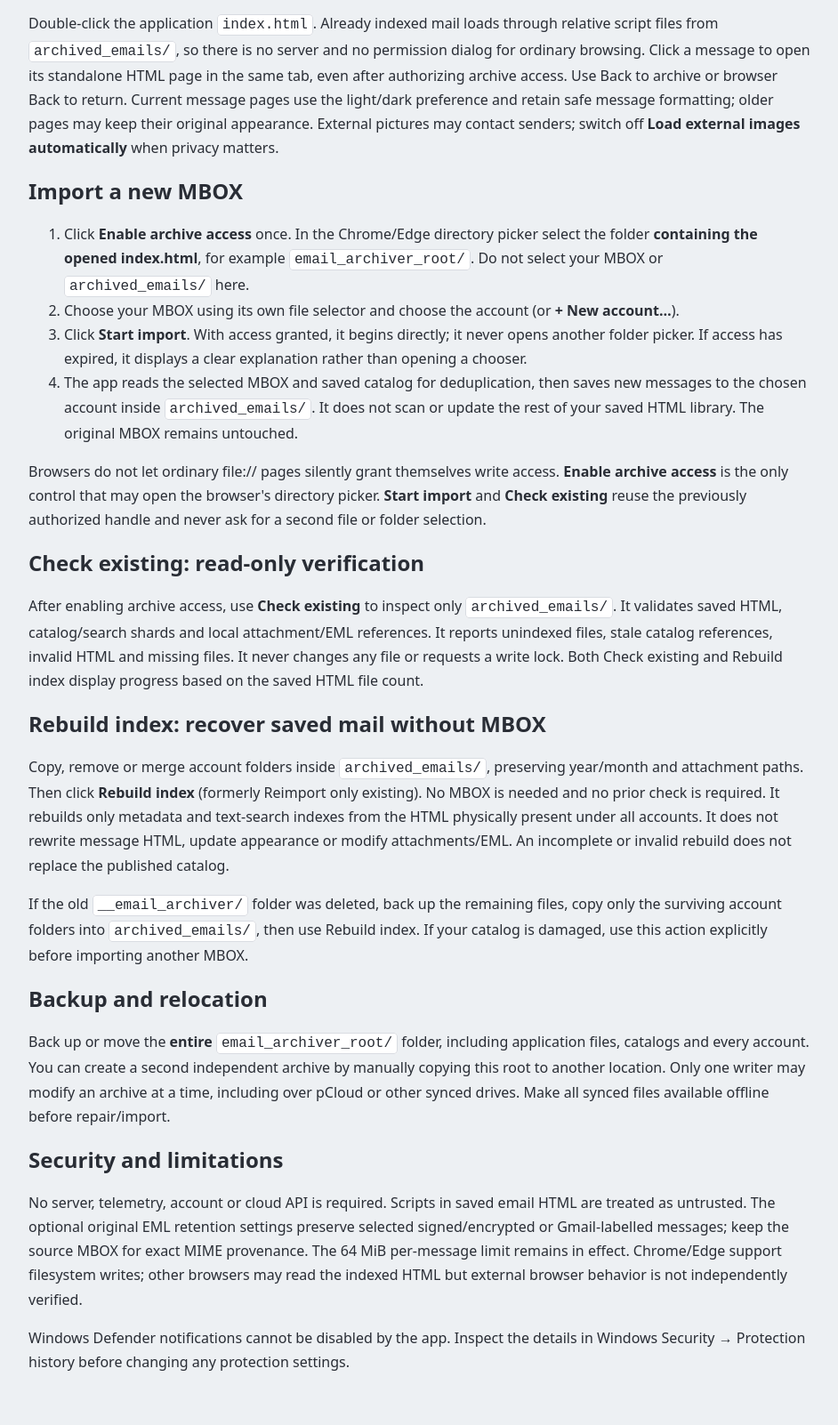
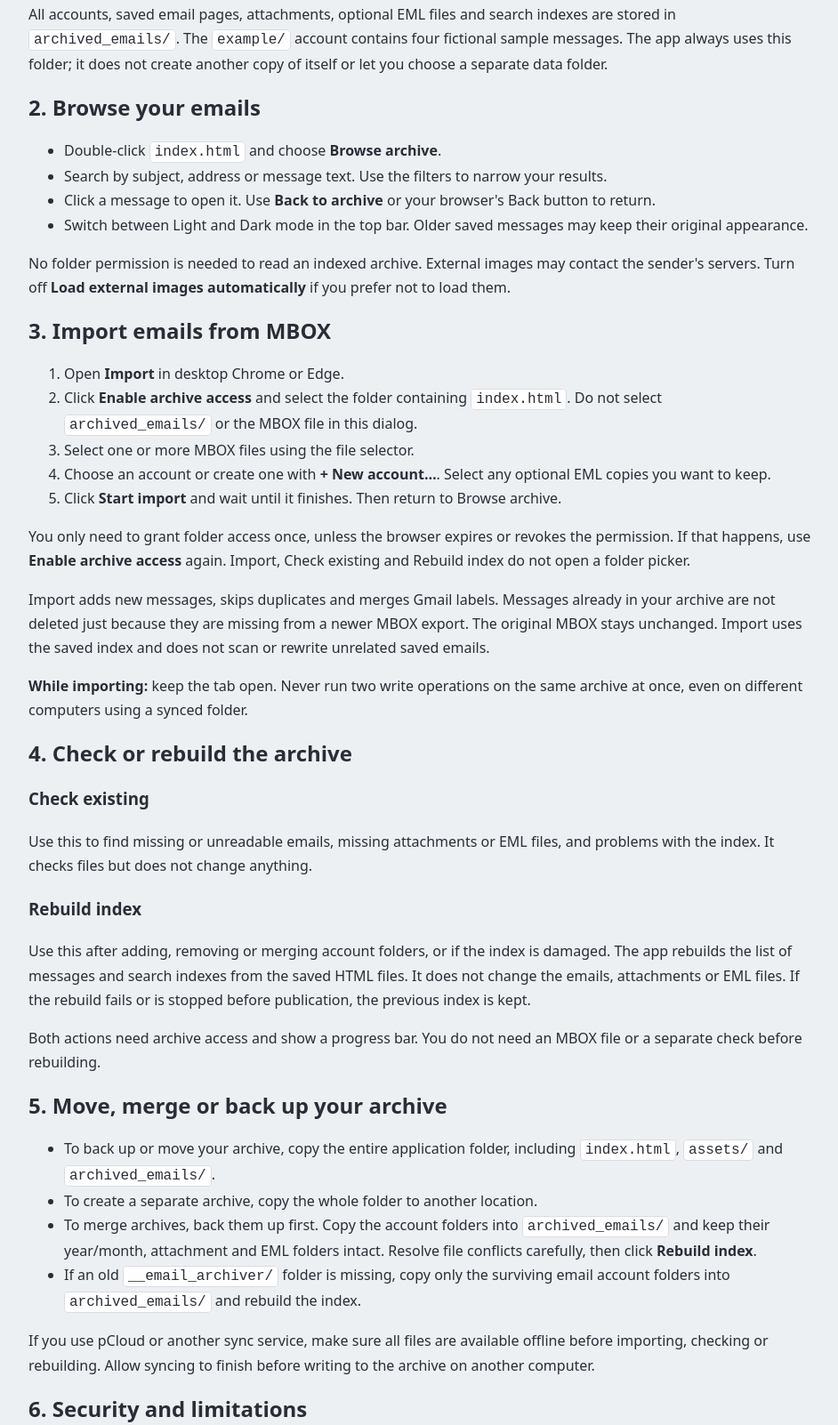
Before and after one commit to nibage/freedom_email_archiver, a plain HTML site: page GUIDE.html in a window 1280 px wide. Shown: the part 695-2297 px from the top of the page at 89% size, without its empty margins (168-1110 px from the left). Drawn offline with Linux system fonts and the light colour scheme.

Commit message:
Move portable archive instructions to a simpler user guide

```diff
--- a/GUIDE.html
+++ b/GUIDE.html
@@ -1,33 +1,67 @@
 <!doctype html><html lang="en"><head><meta charset="utf-8"><meta name="viewport" content="width=device-width"><meta http-equiv="Content-Security-Policy" content="default-src 'none'; script-src 'self' file:; style-src 'unsafe-inline'; img-src 'self' file:"><title>Email Archive guide</title><link id="appFavicon" rel="icon" type="image/svg+xml" href="assets/favicon-light.svg"><script src="assets/theme.js"></script><script defer src="assets/guide.js"></script><style>:root{color-scheme:light;--paper:#edf0f3;--ink:#292d35;--surface:#fff;--line:#d9dce2;--accent:#6c2943;--hover:#f8edef}html[data-theme="dark"]{color-scheme:dark;--paper:#0e1014;--ink:#f0f2f6;--surface:#1d2129;--line:#343b46;--accent:#f5a623;--hover:#2c323d}body{font:16px/1.7 system-ui,sans-serif;max-width:880px;margin:40px auto;padding:0 24px;color:var(--ink);background:var(--paper)}h1,h2{line-height:1.25}code{background:var(--surface);border:1px solid var(--line);border-radius:4px;padding:2px 5px}a{color:var(--accent)}.guide-actions{display:flex;align-items:center;justify-content:space-between;gap:20px}.theme-toggle{padding:7px 13px;border-radius:999px;border:1px solid var(--line);background:var(--surface);color:var(--ink);cursor:pointer;font:13px system-ui,sans-serif}.theme-toggle:hover{background:var(--hover)}.theme-toggle [data-theme-icon]{margin-right:5px}a:focus-visible,button:focus-visible{outline:2px solid var(--accent);outline-offset:3px}</style></head>
 <body><div class="guide-actions"><a id="guideBack" href="index.html">← Email Archive</a><button id="themeToggle" class="theme-toggle" type="button" aria-label="Switch to dark mode" aria-pressed="false"><span data-theme-icon aria-hidden="true">☾</span><span data-theme-label>Dark mode</span></button></div>
-<h1>Freedom Email Archiver — Offline Guide</h1>
-<p>The archive is one portable folder. Its <code>index.html</code> and <code>assets/</code> sit beside <code>archived_emails/</code>. All accounts, saved HTML messages, attachments and indexes belong inside <code>archived_emails/</code>. No separate data folder is selectable and the application never copies itself.</p>
-<h2>Folder structure</h2>
+<h1>Freedom Email Archiver — User Guide</h1>
+<p>Keep your emails on your own computer, browse them offline and move your archive whenever you need to. No account, server or internet connection is required.</p>
+
+<h2>1. One portable archive</h2>
+<p>The application and your emails stay together in one folder. Open <code>index.html</code> to use the archive. Keep the <code>assets/</code> and <code>archived_emails/</code> folders beside it.</p>
 <pre>email_archiver_root/
   index.html
   GUIDE.html
   assets/
   archived_emails/
     catalog/
-    example/  (four fictional sample emails)
+    example/
     personal/
       catalog/
       2025/2025-01/email-....html
       2025/2025-01/attachments/
     work/</pre>
-<h2>Read without permission</h2>
-<p>Double-click the application <code>index.html</code>. Already indexed mail loads through relative script files from <code>archived_emails/</code>, so there is no server and no permission dialog for ordinary browsing. Click a message to open its standalone HTML page in the same tab, even after authorizing archive access. Use Back to archive or browser Back to return. Current message pages use the light/dark preference and retain safe message formatting; older pages may keep their original appearance. External pictures may contact senders; switch off <strong>Load external images automatically</strong> when privacy matters.</p>
-<h2>Import a new MBOX</h2>
-<ol><li>Click <strong>Enable archive access</strong> once. In the Chrome/Edge directory picker select the folder <strong>containing the opened index.html</strong>, for example <code>email_archiver_root/</code>. Do not select your MBOX or <code>archived_emails/</code> here.</li><li>Choose your MBOX using its own file selector and choose the account (or <strong>+ New account…</strong>).</li><li>Click <strong>Start import</strong>. With access granted, it begins directly; it never opens another folder picker. If access has expired, it displays a clear explanation rather than opening a chooser.</li><li>The app reads the selected MBOX and saved catalog for deduplication, then saves new messages to the chosen account inside <code>archived_emails/</code>. It does not scan or update the rest of your saved HTML library. The original MBOX remains untouched.</li></ol>
-<p>Browsers do not let ordinary file:// pages silently grant themselves write access. <strong>Enable archive access</strong> is the only control that may open the browser's directory picker. <strong>Start import</strong> and <strong>Check existing</strong> reuse the previously authorized handle and never ask for a second file or folder selection.</p>
-<h2>Check existing: read-only verification</h2>
-<p>After enabling archive access, use <strong>Check existing</strong> to inspect only <code>archived_emails/</code>. It validates saved HTML, catalog/search shards and local attachment/EML references. It reports unindexed files, stale catalog references, invalid HTML and missing files. It never changes any file or requests a write lock. Both Check existing and Rebuild index display progress based on the saved HTML file count.</p>
-<h2>Rebuild index: recover saved mail without MBOX</h2>
-<p>Copy, remove or merge account folders inside <code>archived_emails/</code>, preserving year/month and attachment paths. Then click <strong>Rebuild index</strong> (formerly Reimport only existing). No MBOX is needed and no prior check is required. It rebuilds only metadata and text-search indexes from the HTML physically present under all accounts. It does not rewrite message HTML, update appearance or modify attachments/EML. An incomplete or invalid rebuild does not replace the published catalog.</p>
-<p>If the old <code>__email_archiver/</code> folder was deleted, back up the remaining files, copy only the surviving account folders into <code>archived_emails/</code>, then use Rebuild index. If your catalog is damaged, use this action explicitly before importing another MBOX.</p>
-<h2>Backup and relocation</h2>
-<p>Back up or move the <strong>entire</strong> <code>email_archiver_root/</code> folder, including application files, catalogs and every account. You can create a second independent archive by manually copying this root to another location. Only one writer may modify an archive at a time, including over pCloud or other synced drives. Make all synced files available offline before repair/import.</p>
-<h2>Security and limitations</h2>
-<p>No server, telemetry, account or cloud API is required. Scripts in saved email HTML are treated as untrusted. The optional original EML retention settings preserve selected signed/encrypted or Gmail-labelled messages; keep the source MBOX for exact MIME provenance. The 64 MiB per-message limit remains in effect. Chrome/Edge support filesystem writes; other browsers may read the indexed HTML but external browser behavior is not independently verified.</p>
-<p>Windows Defender notifications cannot be disabled by the app. Inspect the details in Windows Security → Protection history before changing any protection settings.</p>
+<p>All accounts, saved email pages, attachments, optional EML files and search indexes are stored in <code>archived_emails/</code>. The <code>example/</code> account contains four fictional sample messages. The app always uses this folder; it does not create another copy of itself or let you choose a separate data folder.</p>
+
+<h2>2. Browse your emails</h2>
+<ul>
+<li>Double-click <code>index.html</code> and choose <strong>Browse archive</strong>.</li>
+<li>Search by subject, address or message text. Use the filters to narrow your results.</li>
+<li>Click a message to open it. Use <strong>Back to archive</strong> or your browser's Back button to return.</li>
+<li>Switch between Light and Dark mode in the top bar. Older saved messages may keep their original appearance.</li>
+</ul>
+<p>No folder permission is needed to read an indexed archive. External images may contact the sender's servers. Turn off <strong>Load external images automatically</strong> if you prefer not to load them.</p>
+
+<h2>3. Import emails from MBOX</h2>
+<ol>
+<li>Open <strong>Import</strong> in desktop Chrome or Edge.</li>
+<li>Click <strong>Enable archive access</strong> and select the folder containing <code>index.html</code>. Do not select <code>archived_emails/</code> or the MBOX file in this dialog.</li>
+<li>Select one or more MBOX files using the file selector.</li>
+<li>Choose an account or create one with <strong>+ New account…</strong>. Select any optional EML copies you want to keep.</li>
+<li>Click <strong>Start import</strong> and wait until it finishes. Then return to Browse archive.</li>
+</ol>
+<p>You only need to grant folder access once, unless the browser expires or revokes the permission. If that happens, use <strong>Enable archive access</strong> again. Import, Check existing and Rebuild index do not open a folder picker.</p>
+<p>Import adds new messages, skips duplicates and merges Gmail labels. Messages already in your archive are not deleted just because they are missing from a newer MBOX export. The original MBOX stays unchanged. Import uses the saved index and does not scan or rewrite unrelated saved emails.</p>
+<p><strong>While importing:</strong> keep the tab open. Never run two write operations on the same archive at once, even on different computers using a synced folder.</p>
+
+<h2>4. Check or rebuild the archive</h2>
+<h3>Check existing</h3>
+<p>Use this to find missing or unreadable emails, missing attachments or EML files, and problems with the index. It checks files but does not change anything.</p>
+<h3>Rebuild index</h3>
+<p>Use this after adding, removing or merging account folders, or if the index is damaged. The app rebuilds the list of messages and search indexes from the saved HTML files. It does not change the emails, attachments or EML files. If the rebuild fails or is stopped before publication, the previous index is kept.</p>
+<p>Both actions need archive access and show a progress bar. You do not need an MBOX file or a separate check before rebuilding.</p>
+
+<h2>5. Move, merge or back up your archive</h2>
+<ul>
+<li>To back up or move your archive, copy the entire application folder, including <code>index.html</code>, <code>assets/</code> and <code>archived_emails/</code>.</li>
+<li>To create a separate archive, copy the whole folder to another location.</li>
+<li>To merge archives, back them up first. Copy the account folders into <code>archived_emails/</code> and keep their year/month, attachment and EML folders intact. Resolve file conflicts carefully, then click <strong>Rebuild index</strong>.</li>
+<li>If an old <code>__email_archiver/</code> folder is missing, copy only the surviving email account folders into <code>archived_emails/</code> and rebuild the index.</li>
+</ul>
+<p>If you use pCloud or another sync service, make sure all files are available offline before importing, checking or rebuilding. Allow syncing to finish before writing to the archive on another computer.</p>
+
+<h2>6. Security and limitations</h2>
+<ul>
+<li><strong>Browser:</strong> use desktop Chrome or Edge for import, checking and rebuilding. Other browsers may open saved emails, but have not been fully tested.</li>
+<li><strong>Message size:</strong> the limit is 64 MiB per message. Oversized or damaged messages are reported as errors. Source files are not changed.</li>
+<li><strong>Email safety:</strong> imported email scripts are removed or blocked. Some original formatting may change. The archive is not encrypted, so protect private files and backups.</li>
+<li><strong>Original EML:</strong> optional copies can be kept for signed or encrypted messages, Gmail Starred messages and Gmail Important messages. Keep the original MBOX if you need to verify signatures or preserve the original mail source.</li>
+<li><strong>Windows Defender:</strong> the app cannot turn off security warnings. Review Windows Security → Protection history if a warning appears.</li>
+</ul>
 </body></html>
```
Also changed, not shown: assets/style.css (+2 -5 lines), index.html (+1 -1 lines), 1 other file.
